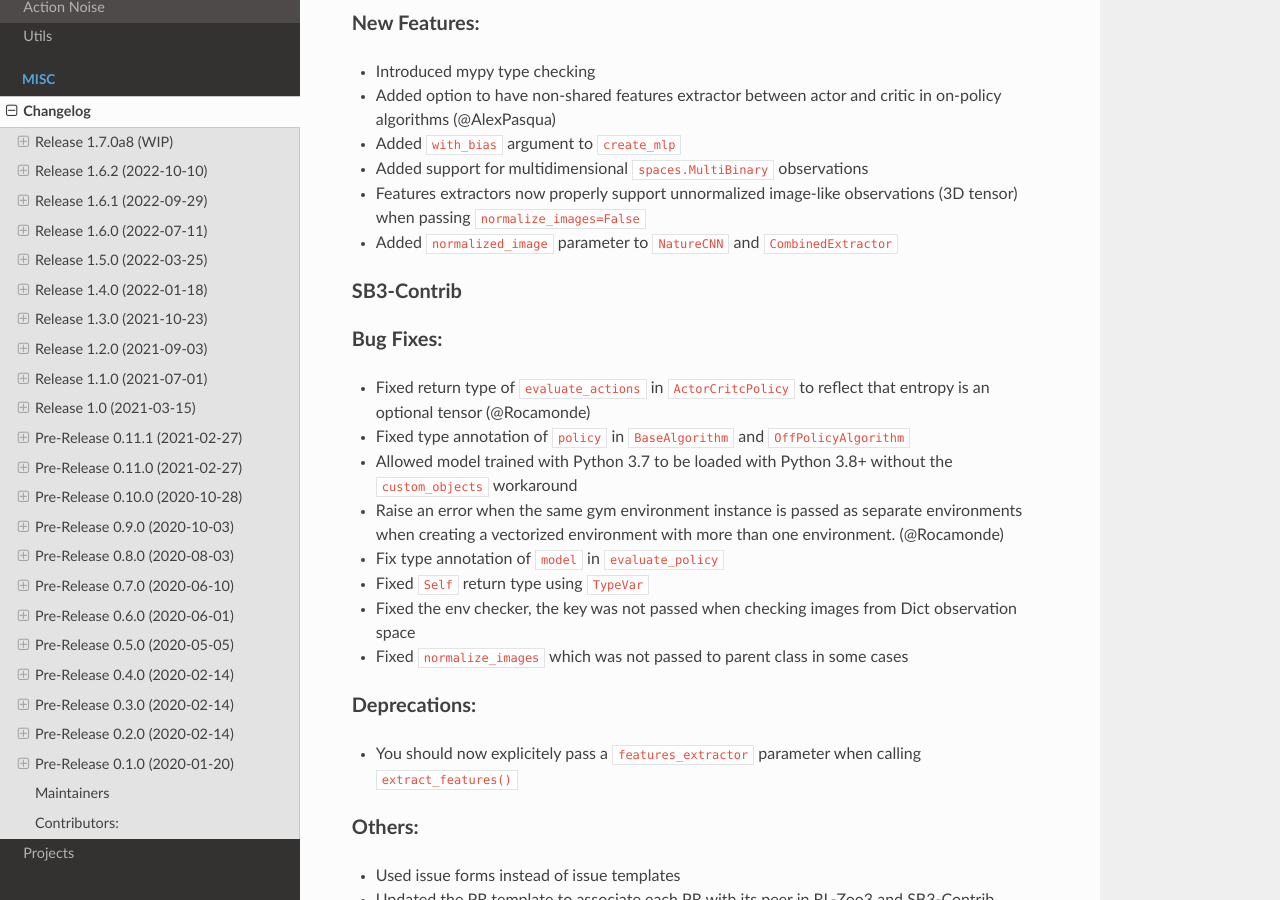
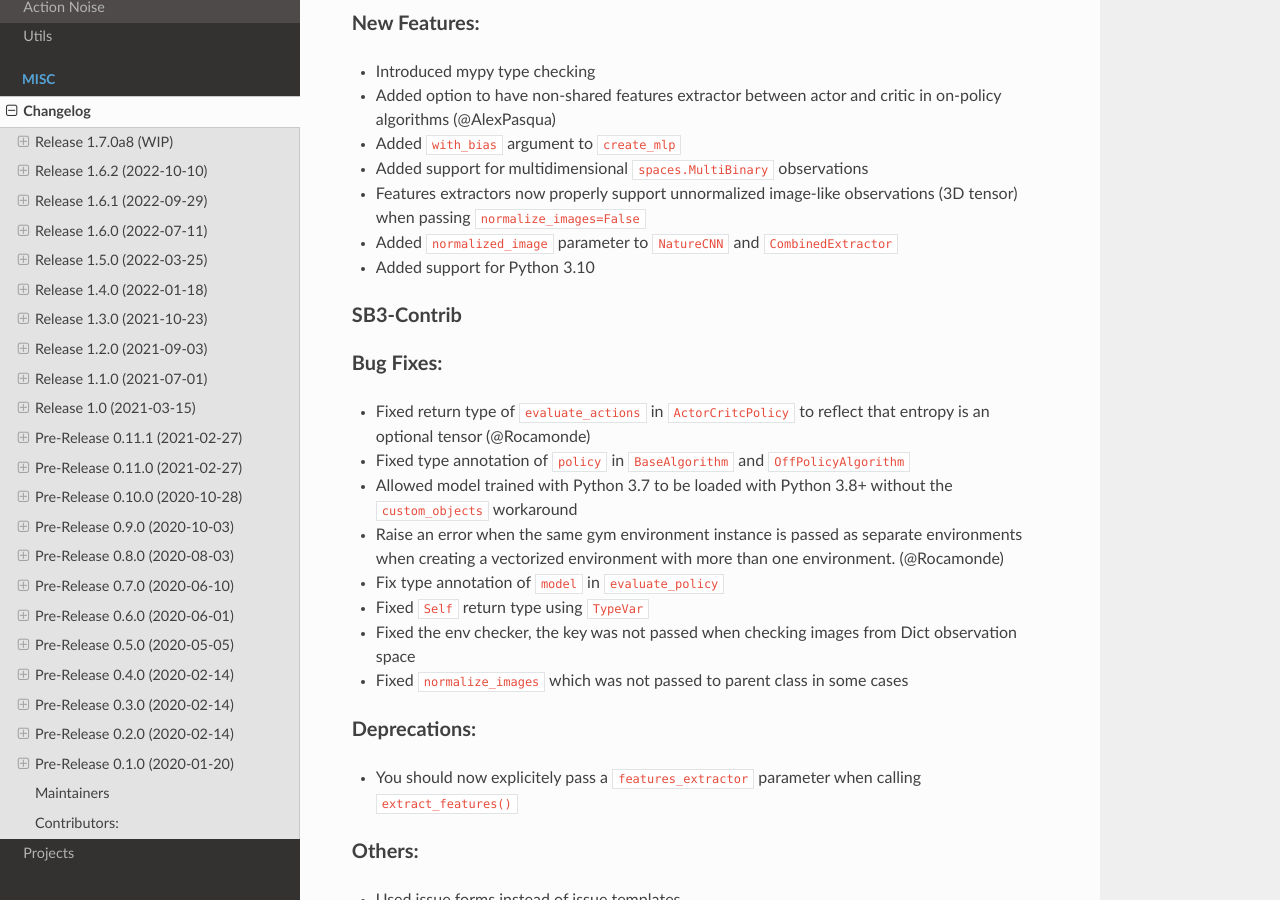
Before and after one commit to DLR-RM/stable-baselines3, a Sphinx documentation site: the page built from docs/misc/changelog.rst, in a window 1280 px wide and 900 px high, scrolled down 395 px. Built offline with Sphinx 7.4.7 and the Read the Docs theme 2.0.0, drawn with Linux system fonts in a browser that asks for light colours; pages that are not in the unit, such as notebooks, are missing from menus.

Commit message:
Add support for Python 3.10 (#1227)
* Add python 3.10 and 3.11

* Update setup

* Fix CI

* Drop 3.11 (because of pytorch)

* Update changelog

* revert unwanted change in setup.cfg

* Remove remark about pytorch

```diff
--- a/docs/misc/changelog.rst
+++ b/docs/misc/changelog.rst
@@ -24,6 +24,7 @@ New Features:
 - Features extractors now properly support unnormalized image-like observations (3D tensor)
   when passing ``normalize_images=False``
 - Added ``normalized_image`` parameter to ``NatureCNN`` and ``CombinedExtractor``
+- Added support for Python 3.10
 
 SB3-Contrib
 ^^^^^^^^^^^
--- a/setup.py
+++ b/setup.py
@@ -154,6 +154,7 @@ setup(
         "Programming Language :: Python :: 3.7",
         "Programming Language :: Python :: 3.8",
         "Programming Language :: Python :: 3.9",
+        "Programming Language :: Python :: 3.10",
     ],
 )
 
```
Also changed, not shown: 1 other file.
